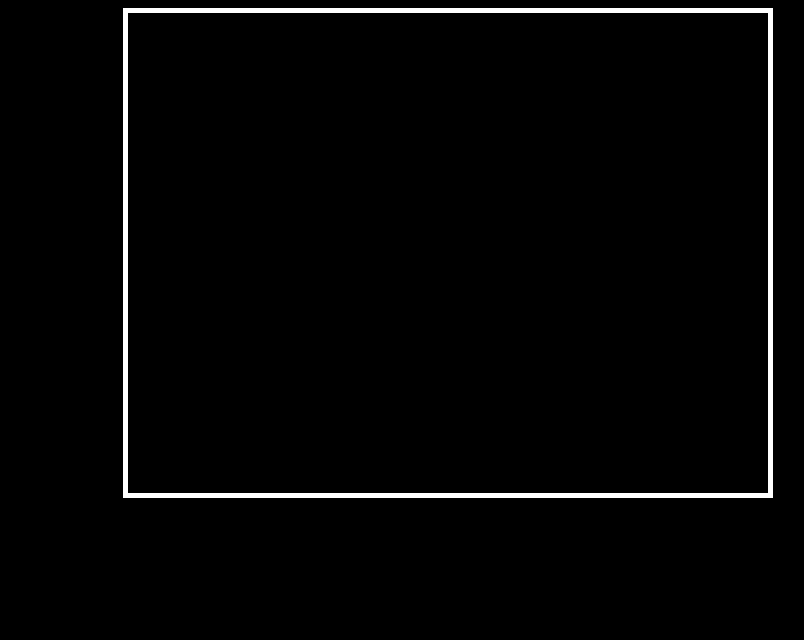
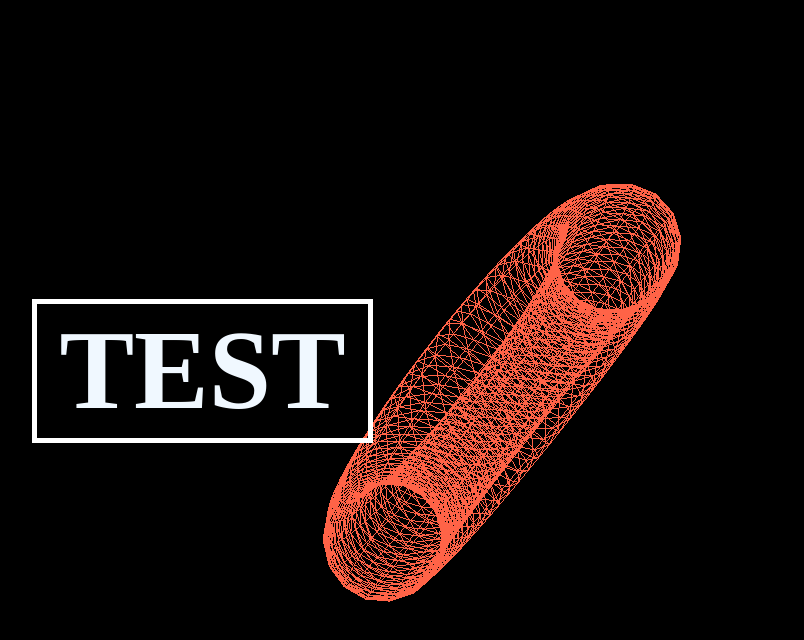
Before and after one commit to lunaticAnn/bday-game-threejs, a website built with Vite: page index.html in a window 1280 px wide. Shown: the whole page, without its empty margins (192-996 px from the left). Built offline with nearby package versions, Linux system fonts and the light colour scheme.

Commit message:
test host

```diff
--- a/index.html
+++ b/index.html
@@ -1,32 +1,14 @@
-<!doctype html>
+<!DOCTYPE html>
 <html lang="en">
   <head>
-    <title>WebGL Content</title>
-    <meta charset="utf-8">
-    <link rel="stylesheet" href="./webgl.css" type="text/css">
+    <meta charset="UTF-8" />
+    <link rel="icon" type="image/svg+xml" href="favicon.svg" />
+    <meta name="viewport" content="width=device-width, initial-scale=1.0" />
+    <title>three host test</title>
   </head>
-
   <body>
-    <div id="canvas-container">
-        <canvas id="canvas0" width="640" height="480"></canvas>
-    </div>
+    <canvas id="bg"></canvas>
+    <script type="module" src="/main.js"></script>
+    <h1> test </h1>
   </body>
-
-  <script>
-    main();
-
-    function main() {
-      const canvas = document.querySelector('#canvas0');
-      // Initialize the GL context
-      const gl = canvas.getContext('webgl');
-
-      if (!gl) {
-        alert('Unable to initialize WebGL. Your browser or machine may not support it.');
-        return;
-      }
-
-      gl.clearColor(0.0, 0.0, 0.0, 1.0);
-      gl.clear(gl.COLOR_BUFFER_BIT);
-    }
-  </script>
 </html>
--- /dev/null
+++ b/main.js
@@ -0,0 +1,35 @@
+import './style.css'
+import * as THREE from 'three';
+
+const scene = new THREE.Scene();
+
+const camera = new THREE.PerspectiveCamera(75, window.innerWidth / window.innerHeight, 0.1, 1000);
+
+const renderer = new THREE.WebGLRenderer({
+  canvas: document.querySelector('#bg'),
+});
+
+renderer.setPixelRatio(window.devicePixelRatio);
+renderer.setSize(window.innerWidth, window.innerHeight);
+camera.position.setZ(30);
+camera.position.setX(-3);
+
+renderer.render(scene, camera);
+
+const geometry = new THREE.TorusGeometry(10, 3, 16, 100);
+const material = new THREE.MeshBasicMaterial({ color: 0xff6347, wireframe : true });
+const torus = new THREE.Mesh(geometry, material);
+
+scene.add(torus);
+
+function animate() {
+  requestAnimationFrame(animate);
+
+  torus.rotation.x += 0.01;
+  torus.rotation.y += 0.005;
+  torus.rotation.z += 0.01;
+
+  renderer.render(scene, camera);
+}
+
+animate();
--- /dev/null
+++ b/style.css
@@ -0,0 +1,18 @@
+canvas {
+  position: fixed;
+  top: 0;
+  left: 0;
+}
+
+h1 {
+  position: absolute;
+  top: 2em;
+  left: 2em;
+  font-size: 7em;
+  text-transform: uppercase;
+  width: auto;
+  line-height: .8em;
+  border: 5px solid rgb(255, 255, 255);
+  color: aliceblue;
+  padding: .2em;
+}
--- a/webgl.css
+++ /dev/null
@@ -1,14 +0,0 @@
-body {
-    background-color: #000;
-    font-family: Sans-Serif;
-}
-
-#canvas-container {
-    width: 100%;
-    text-align:center;
- }
-
- canvas {
-    display: inline;
-    border: 5px solid #fff;
- }
```
Also changed, not shown: package.json (added, +15 -0 lines), README.md (deleted), favicon.svg (added), 4 other files.
